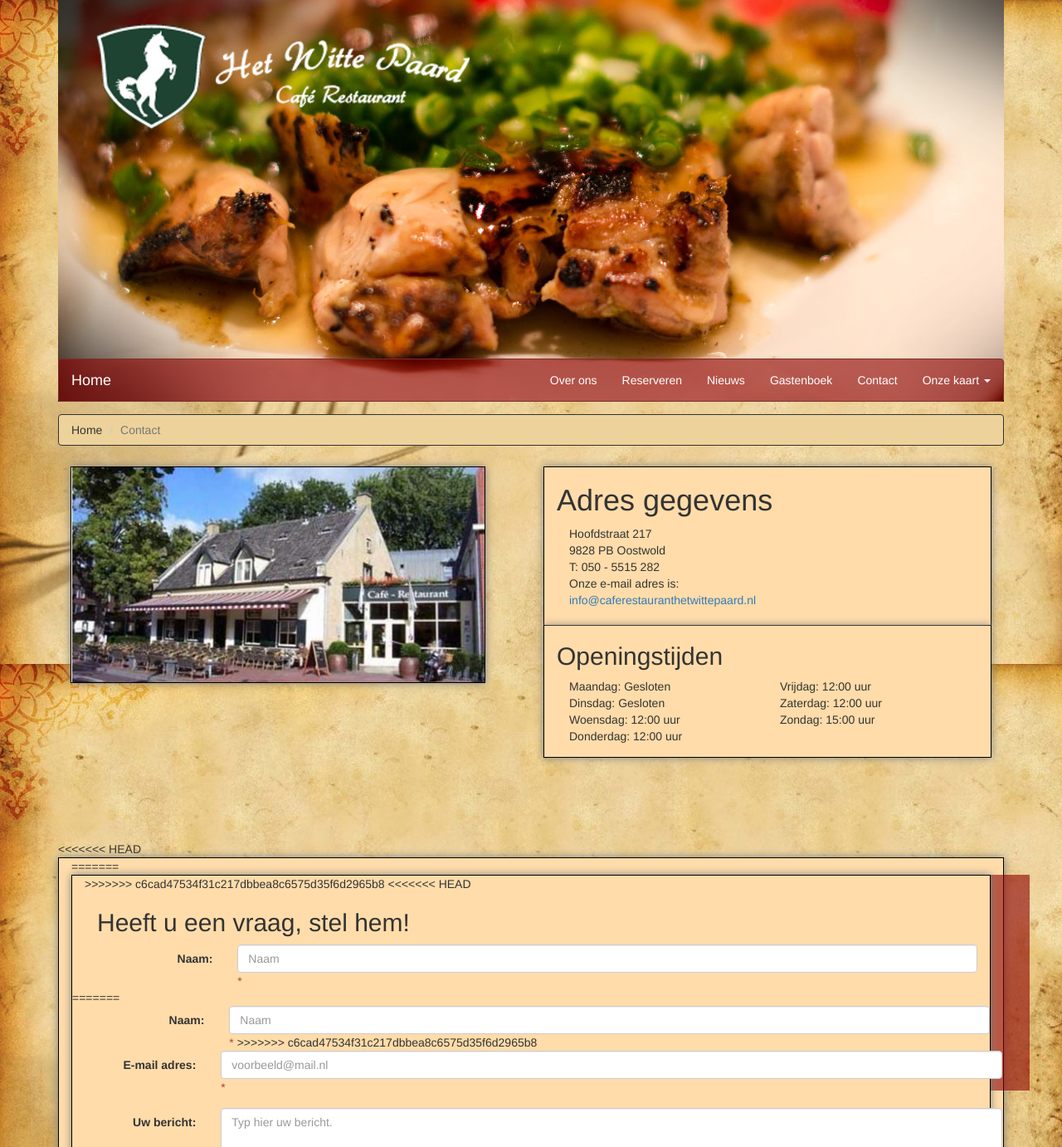
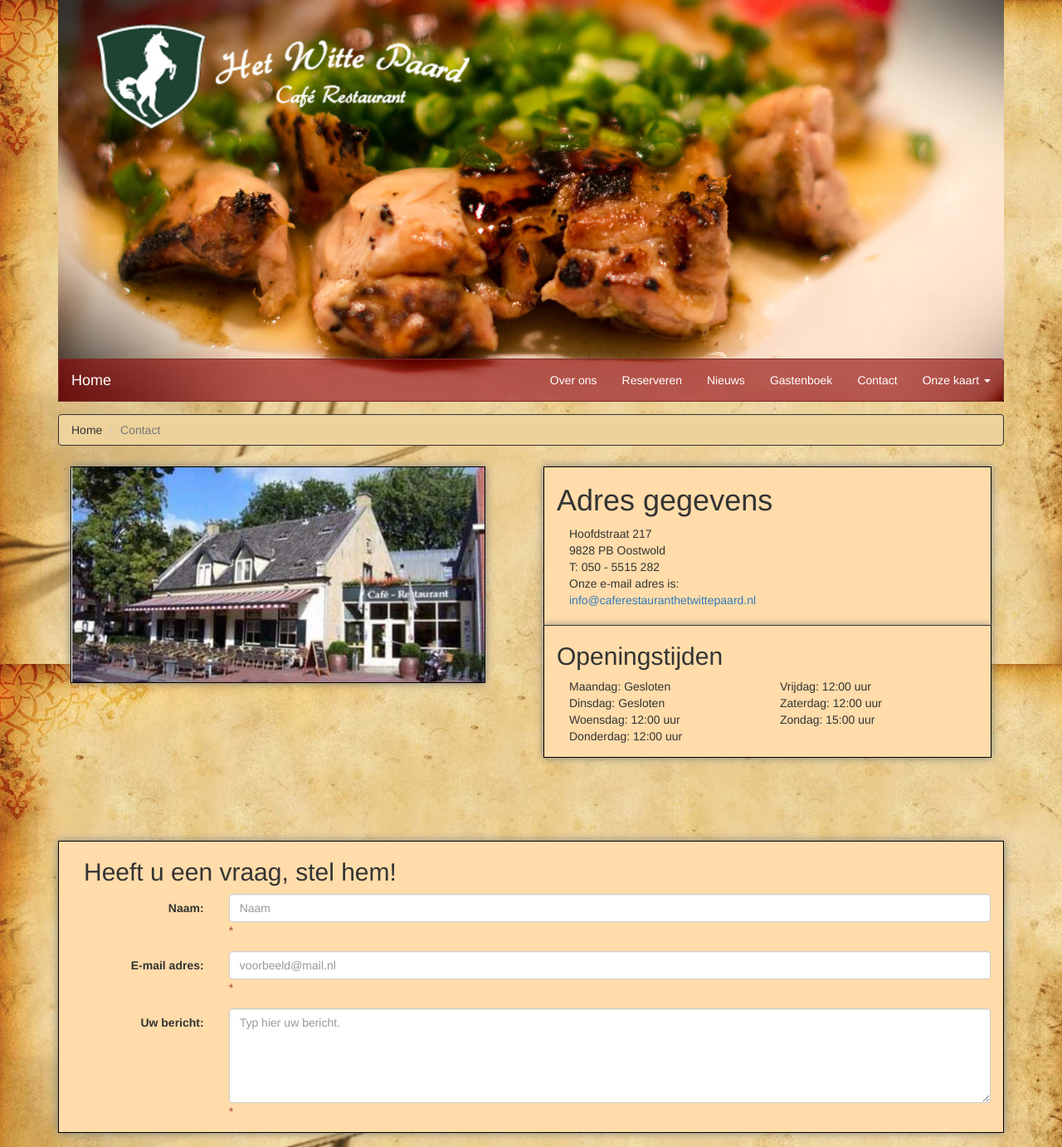
Before and after one commit to AlfaOpdrachten/HetWittePaard, a PHP site: page /contact.php in a window 1280 px wide. Shown: the top 1382 px of the page at 83% size. Run offline with PHP 8.4, Linux system fonts and the light colour scheme; data that the repository does not hold is empty; some libraries are stand-ins or nearby versions.

Commit message:
Niet verneukte versie

```diff
--- a/contact.php
+++ b/contact.php
@@ -99,18 +99,12 @@ if(isset($_POST['submit']))
                         </div>
                     </div>
                 </div>
-<<<<<<< HEAD
 
                 <div class="col-xs-12 col-md-12" style="background-color: #FFDCAA; box-shadow: 0px 0px 10px 0px gray; border: solid black 1px;">
-=======
-
-                <div class="col-md-12" style="background-color: #FFDCAA; box-shadow: 0px 0px 10px 0px gray; border: solid black 1px;">
->>>>>>> c6cad47534f31c217dbbea8c6575d35f6d2965b8
                     <div class="col-md-12">
                         <?php if($test){echo $test;} ?>
                         <h2>Heeft u een vraag, stel hem!</h2>
                     </div>
-<<<<<<< HEAD
                     <form class="form-horizontal" role="form" action="formulierverzenden.php" method="post">
                         <div class="form-group">
                             <label class="control-label col-sm-2" for="naam">Naam:</label>
@@ -118,14 +112,6 @@ if(isset($_POST['submit']))
                                 <input required type="text" class="form-control" style="" id="naam" name="naam" placeholder="Naam">
                                 <span class="text-danger">*</span>
                             </div>
-=======
-                    <form class="form-horizontal" role="form" action="" method="post">
-                    <div class="form-group">
-                        <label class="control-label col-sm-2" for="naam">Naam:</label>
-                        <div class="col-sm-10">
-                            <input required type="text" class="form-control" style="" id="naam" name="naam" placeholder="Naam">
-                            <span class="text-danger">*</span>
->>>>>>> c6cad47534f31c217dbbea8c6575d35f6d2965b8
                         </div>
                         <div class="form-group">
                             <label class="control-label col-sm-2" for="email">E-mail adres:</label>
@@ -141,17 +127,6 @@ if(isset($_POST['submit']))
                                 <span class="text-danger">*</span>
                             </div>
                         </div>
-<<<<<<< HEAD
-                        <div class="form-group">
-                            <div class="col-sm-offset-2 col-sm-10">
-                                <button type="submit" class="btn btn-default">Verstuur bericht</button>
-                            </div>
-=======
-                    </div>
-                    <div class="form-group">
-                        <div class="col-sm-offset-2 col-sm-10">
-                            <input type="submit" name="submit" id="submit" value="Verstuur bericht" class="btn btn-default">
->>>>>>> c6cad47534f31c217dbbea8c6575d35f6d2965b8
                         </div>
                     </form>
                 </div>
```
